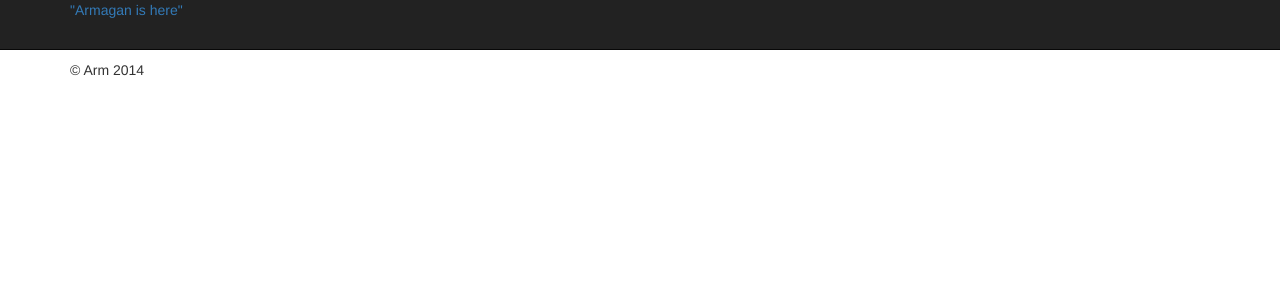
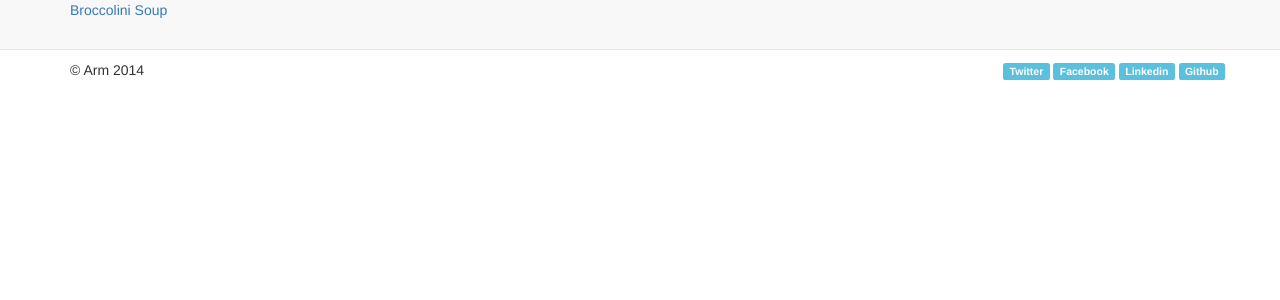
Before and after one commit to broccolinisoup/arminwonderland.net, a Django app: template templates/base.html in a window 1280 px wide. Shown: the top 300 px of the page. Run offline with Django 3.2, Linux system fonts and the light colour scheme; the template is opened without the code that fills it, so the values that code supplies are empty; some libraries are stand-ins or nearby versions.

Commit message:
changed base.html

```diff
--- a/templates/base.html
+++ b/templates/base.html
@@ -2,13 +2,18 @@
 <!--[if lt IE 7]>      <html class="no-js lt-ie9 lt-ie8 lt-ie7"> <![endif]-->
 <!--[if IE 7]>         <html class="no-js lt-ie9 lt-ie8"> <![endif]-->
 <!--[if IE 8]>         <html class="no-js lt-ie9"> <![endif]-->
-<!--[if gt IE 8]><!--> <html class="no-js"> <!--<![endif]-->
+<!--[if gt IE 8]><!-->
+<html class="no-js" lang="tr">
+<!--<![endif]-->
 <head>
     <meta charset="utf-8">
     <meta http-equiv="X-UA-Compatible" content="IE=edge,chrome=1">
+    <meta name="description" content="Self micro-blog">
+    <meta name="author" content="Armağan Ersöz">
+    <meta name="viewport" content="width=device-width">
+    <meta name="keywords" content="broccolinisoup,python,scala,programming">
+
     <title>{% block title %}{% endblock %}</title>
-    <meta name="description" content="">
-    <meta name="viewport" content="width=device-width">
 
     <!-- http://jqueryui.com/themeroller/ -->
     <!-- http://stackoverflow.com/questions/1348559/are-there-hosted-jquery-ui-themes-anywhere -->
@@ -16,15 +21,15 @@
     <link rel="stylesheet" href="{{ STATIC_URL }}css/bootstrap.min.css">
     <link rel="stylesheet" href="{{ STATIC_URL }}css/font-awesome.min.css">
     <!--[if lt IE 8]><link rel="stylesheet" href="{{ STATIC_URL }}css/font-awesome-ie7.min.css"><![endif]-->
+    <link rel="stylesheet" href="{{ STATIC_URL }}css/bootstrap-responsive.min.css">
+    <link rel="stylesheet" href="{{ STATIC_URL }}css/main.css">
+    <script src="{{ STATIC_URL }}js/lib/modernizr-2.6.2-respond-1.1.0.min.js"></script>
     <style>
         body {
             padding-top: 60px;
             padding-bottom: 40px;
         }
     </style>
-    <link rel="stylesheet" href="{{ STATIC_URL }}css/bootstrap-responsive.min.css">
-    <link rel="stylesheet" href="{{ STATIC_URL }}css/main.css">
-    <script src="{{ STATIC_URL }}js/lib/modernizr-2.6.2-respond-1.1.0.min.js"></script>
 </head>
 <body>
 <!--[if lt IE 7]>
@@ -33,25 +38,27 @@
 
 <!-- This code is taken from http://twitter.github.com/bootstrap/examples/hero.html -->
 
-<div class="navbar navbar-inverse navbar-fixed-top">
+<div class="navbar navbar-default navbar-fixed-top">
+
     <div class="navbar-inner">
+
         <div class="container">
 
-            <a class="brand" href="{% url 'home' %}">"Armagan is here"</a>
+            <a class="brand" href="{% url 'home' %}">Broccolini Soup</a>
+
+
             <div class="nav-collapse collapse">
-                <ul class="nav">
-                    <li class="active"><a href="{% url 'home' %}">Anasayfa</a></li>
-                    <li ><a href="{% url 'aboutme' %}">Hakkımda</a></li>
-                    <li><a href="#contact">İletişim</a></li>
+                <ul class="nav navbar-nav">
+                    <li class="active"><a href="{% url 'home' %}">Home</a></li>
+                    <li ><a href="{% url 'aboutme' %}">About Me</a></li>
+                    <li><a href="#contact">Contact</a></li>
                 </ul>
-                <ul class="nav pull-right">
-                    <a href="https://twitter.com/broccolinisoup" class="label label-info" data-show-count="false" data-lang="en">Twitter</a>
-                    <a href="https://www.facebook.com/broccolinisoup" class="label label-info" data-show-count="false" data-lang="en">Facebook</a>
-                    <a href="http://www.linkedin.com/profile/view?id=175690905&trk=nav_responsive_tab_profile" class="label label-info" data-show-count="false" data-lang="en">Linkedin</a>
-                    <a href="https://github.com/ArmaganErsoz" class="label label-info" data-show-count="false" data-lang="en">Github</a>
-                </ul>
+
             </div><!--/.nav-collapse -->
+
+
         </div>
+
     </div>
 </div>
 
@@ -65,7 +72,20 @@
 
     {% endblock %}
 
+
     <footer>
+
+        <ul class="nav navbar-nav navbar-right">
+                    <a href="https://twitter.com/broccolinisoup" class="label label-info" data-show-count="false" data-lang="en">Twitter</a>
+                    <a href="https://www.facebook.com/broccolinisoup" class="label label-info" data-show-count="false" data-lang="en">Facebook</a>
+                    <a href="http://www.linkedin.com/profile/view?id=175690905&trk=nav_responsive_tab_profile" class="label label-info" data-show-count="false" data-lang="en">Linkedin</a>
+                    <a href="https://github.com/ArmaganErsoz" class="label label-info" data-show-count="false" data-lang="en">Github</a>
+                </ul>
+
+
+
+
+
         <p>&copy; Arm 2014</p>
     </footer>
 
--- a/templates/home.html
+++ b/templates/home.html
@@ -1,9 +1,8 @@
-{% extends "base.html" %}
+{% extends "base_arm.html" %}
 
-{% block title %}Welcome to my sample application{% endblock %}
+{% block title %}Broccolinisoup is here | Home {% endblock %}
 
 {% block container %}
-        {% autoescape on %}
 
 <div class="row-fluid">
         <div class="span12 viewport">
@@ -34,5 +33,4 @@
     </div>
 
     <hr>
-        {% endautoescape %}
 {% endblock %}
```
